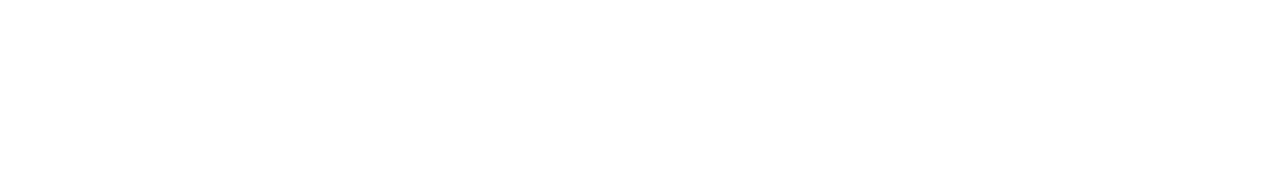
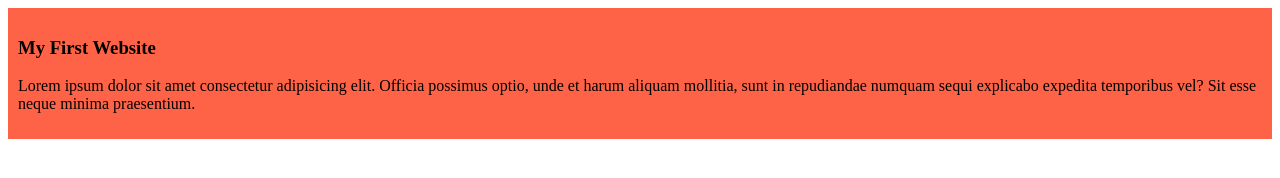
Before and after one commit to MohsenAlMahmud/my-symple-website, a plain HTML site: page index.html in a window 1280 px wide. Drawn offline with Linux system fonts and the light colour scheme.

Commit message:
added the first blog

```diff
--- a/index.html
+++ b/index.html
@@ -4,8 +4,12 @@
     <meta charset="UTF-8">
     <meta name="viewport" content="width=device-width, initial-scale=1.0">
     <title>My Symple Website</title>
+    <link rel="stylesheet" href="style/blog.css">
 </head>
 <body>
-
+    <div>
+        <h3>My First Website</h3>
+        <p>Lorem ipsum dolor sit amet consectetur adipisicing elit. Officia possimus optio, unde et harum aliquam mollitia, sunt in repudiandae numquam sequi explicabo expedita temporibus vel? Sit esse neque minima praesentium.</p>
+    </div>
 </body>
 </html>
--- /dev/null
+++ b/style/blog.css
@@ -0,0 +1,4 @@
+div{
+    background-color: tomato;
+    padding: 10px;
+}
```
